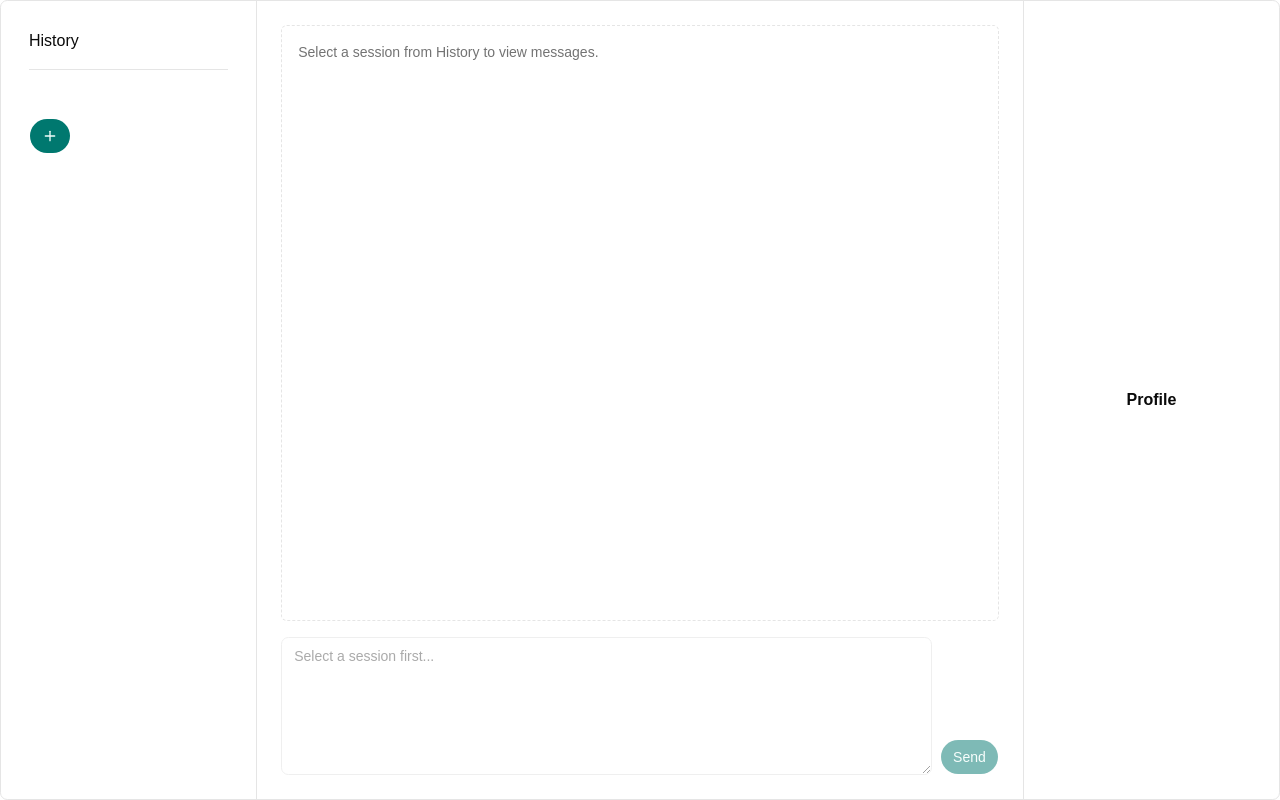
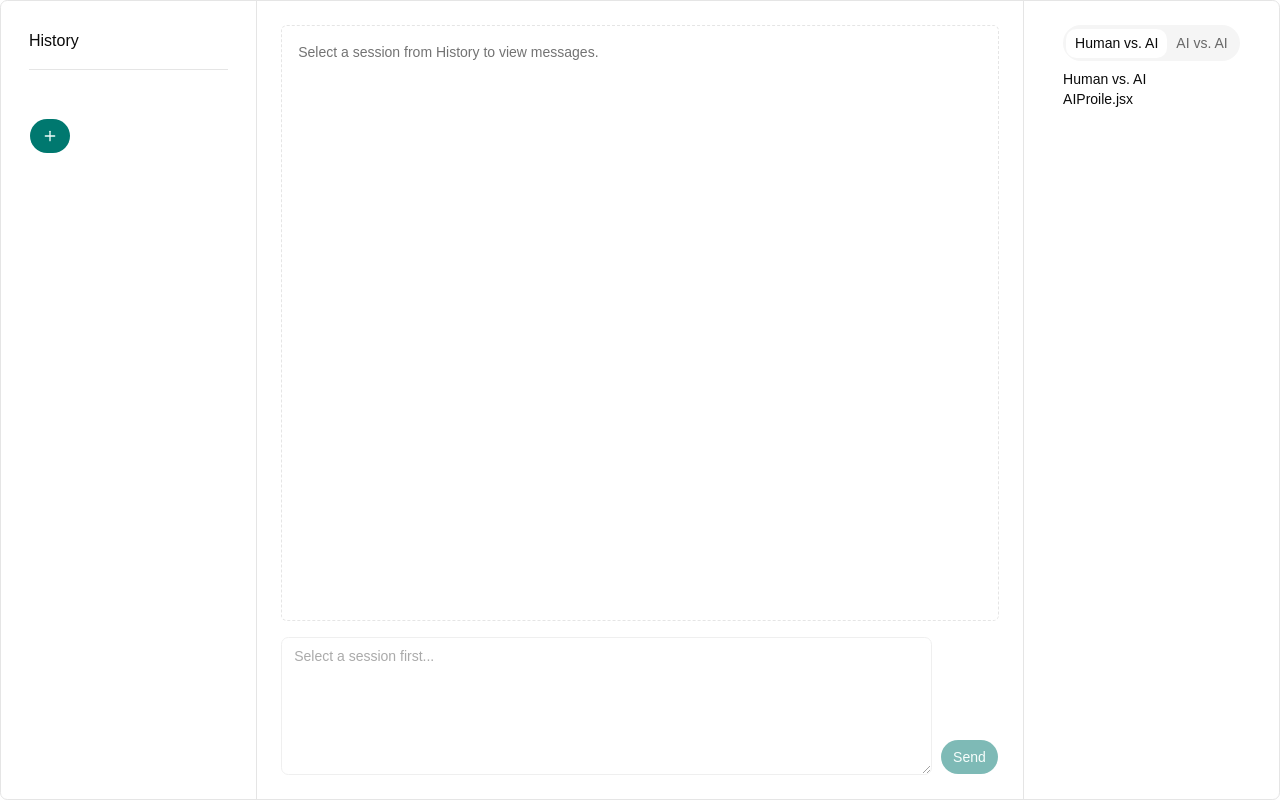
Before and after one commit to csabika98/ConvoVault, a React (Vite) app: page / in a window 1280 px wide. Built offline with nearby package versions, Linux system fonts and the light colour scheme.

Commit message:
basic layout of profile and its child components with context

```diff
--- a/src/App.jsx
+++ b/src/App.jsx
@@ -6,7 +6,7 @@
 import { useState } from "react";
 import History from "./components/History/History";
 import Chatbox from "./components/Chatbox/Chatbox";
-
+import Profile from "@/components/Profile/Profile";
 
 function App() {
   const [selectedSessionId, setSelectedSessionId] = useState("");
@@ -34,8 +34,8 @@
         </ResizablePanel>
         <ResizableHandle />
         <ResizablePanel defaultSize={20}>
-          <div className="flex h-full min-h-0 min-w-0 flex-col items-center justify-center p-6">
-            <span className="font-semibold">Profile</span>
+          <div className="flex h-full min-h-0 min-w-0 flex-col items-center p-6">
+            <Profile />
           </div>
         </ResizablePanel>
       </ResizablePanelGroup>
--- a/src/components/Profile/AIProfile.jsx
+++ b/src/components/Profile/AIProfile.jsx
@@ -0,0 +1,12 @@
+
+function AIProfile() {
+
+  return (
+    <>
+      <h1>Human vs. AI</h1>
+      <h3>AIProile.jsx</h3>
+    </>
+  )
+}
+
+export default AIProfile;
--- a/src/components/Profile/CharacterList.jsx
+++ b/src/components/Profile/CharacterList.jsx
@@ -0,0 +1,12 @@
+
+function CharacterList() {
+
+  return (
+    <>
+      <h1>AI vs. AI</h1>
+      <h3>CharacterList.jsx</h3>
+    </>
+  )
+}
+
+export default CharacterList;
--- a/src/components/Profile/Profile.jsx
+++ b/src/components/Profile/Profile.jsx
@@ -0,0 +1,25 @@
+import { Tabs, TabsList, TabsTrigger, TabsContent } from "@/components/ui/tabs"
+import AIProfile from "@/components/Profile/AIProfile";
+import CharacterList from "@/components/Profile/CharacterList";
+
+function Profile() {
+
+  return (
+    <>
+      <Tabs defaultValue="HUMAN_VS_AI">
+      <TabsList>
+        <TabsTrigger value="HUMAN_VS_AI">Human vs. AI</TabsTrigger>
+        <TabsTrigger value="AI_VS_AI">AI vs. AI</TabsTrigger>
+      </TabsList>
+      <TabsContent value="HUMAN_VS_AI">
+        <AIProfile />
+      </TabsContent>
+      <TabsContent value="AI_VS_AI">
+        <CharacterList />
+      </TabsContent>
+    </Tabs>
+    </>
+  )
+}
+
+export default Profile;
--- /dev/null
+++ b/src/components/ui/tabs.jsx
@@ -0,0 +1,80 @@
+import * as React from "react"
+import { cva } from "class-variance-authority";
+import { Tabs as TabsPrimitive } from "radix-ui"
+
+import { cn } from "@/lib/utils"
+
+function Tabs({
+  className,
+  orientation = "horizontal",
+  ...props
+}) {
+  return (
+    <TabsPrimitive.Root
+      data-slot="tabs"
+      data-orientation={orientation}
+      className={cn("group/tabs flex gap-2 data-horizontal:flex-col", className)}
+      {...props} />
+  );
+}
+
+const tabsListVariants = cva(
+  "group/tabs-list inline-flex w-fit items-center justify-center rounded-4xl p-[3px] text-muted-foreground group-data-horizontal/tabs:h-9 group-data-vertical/tabs:h-fit group-data-vertical/tabs:flex-col group-data-vertical/tabs:rounded-2xl data-[variant=line]:rounded-none",
+  {
+    variants: {
+      variant: {
+        default: "bg-muted",
+        line: "gap-1 bg-transparent",
+      },
+    },
+    defaultVariants: {
+      variant: "default",
+    },
+  }
+)
+
+function TabsList({
+  className,
+  variant = "default",
+  ...props
+}) {
+  return (
+    <TabsPrimitive.List
+      data-slot="tabs-list"
+      data-variant={variant}
+      className={cn(tabsListVariants({ variant }), className)}
+      {...props} />
+  );
+}
+
+function TabsTrigger({
+  className,
+  ...props
+}) {
+  return (
+    <TabsPrimitive.Trigger
+      data-slot="tabs-trigger"
+      className={cn(
+        "relative inline-flex h-[calc(100%-1px)] flex-1 items-center justify-center gap-1.5 rounded-xl border border-transparent px-2 py-1 text-sm font-medium whitespace-nowrap text-foreground/60 transition-all group-data-vertical/tabs:w-full group-data-vertical/tabs:justify-start group-data-vertical/tabs:px-2.5 group-data-vertical/tabs:py-1.5 hover:text-foreground focus-visible:border-ring focus-visible:ring-[3px] focus-visible:ring-ring/50 focus-visible:outline-1 focus-visible:outline-ring disabled:pointer-events-none disabled:opacity-50 has-data-[icon=inline-end]:pr-1.5 has-data-[icon=inline-start]:pl-1.5 dark:text-muted-foreground dark:hover:text-foreground [&_svg]:pointer-events-none [&_svg]:shrink-0 [&_svg:not([class*='size-'])]:size-4",
+        "group-data-[variant=line]/tabs-list:bg-transparent group-data-[variant=line]/tabs-list:data-active:bg-transparent dark:group-data-[variant=line]/tabs-list:data-active:border-transparent dark:group-data-[variant=line]/tabs-list:data-active:bg-transparent",
+        "data-active:bg-background data-active:text-foreground dark:data-active:border-input dark:data-active:bg-input/30 dark:data-active:text-foreground",
+        "after:absolute after:bg-foreground after:opacity-0 after:transition-opacity group-data-horizontal/tabs:after:inset-x-0 group-data-horizontal/tabs:after:bottom-[-5px] group-data-horizontal/tabs:after:h-0.5 group-data-vertical/tabs:after:inset-y-0 group-data-vertical/tabs:after:-right-1 group-data-vertical/tabs:after:w-0.5 group-data-[variant=line]/tabs-list:data-active:after:opacity-100",
+        className
+      )}
+      {...props} />
+  );
+}
+
+function TabsContent({
+  className,
+  ...props
+}) {
+  return (
+    <TabsPrimitive.Content
+      data-slot="tabs-content"
+      className={cn("flex-1 text-sm outline-none", className)}
+      {...props} />
+  );
+}
+
+export { Tabs, TabsList, TabsTrigger, TabsContent, tabsListVariants }
--- /dev/null
+++ b/src/context/ProfileContext.jsx
@@ -0,0 +1,39 @@
+import { createContext, useContext, useState } from "react";
+
+const MODES = {
+  AI_VS_AI: "AI vs. AI",
+  HUMAN_VS_AI: "Human vs. AI",
+};
+
+const ProfileContext = createContext(null);
+
+export function ProfileProvider({ children }) {
+  const [mode, setMode] = useState(MODES.HUMAN_VS_AI);
+
+  const setAiVsAi = () => setMode(MODES.AI_VS_AI);
+  const setHumanVsAi = () => setMode(MODES.HUMAN_VS_AI);
+
+  return (
+    <ProfileContext.Provider
+      value={{
+        mode,
+        isAiVsAi: mode === MODES.AI_VS_AI,
+        isHumanVsAi: mode === MODES.HUMAN_VS_AI,
+        setAiVsAi,
+        setHumanVsAi,
+      }}
+    >
+      {children}
+    </ProfileContext.Provider>
+  );
+}
+
+export function useProfile() {
+  const context = useContext(ProfileContext);
+  if (!context) {
+    throw new Error("useProfile must be used within ProfileProvider");
+  }
+  return context;
+}
+
+export { MODES };
--- a/src/main.jsx
+++ b/src/main.jsx
@@ -3,11 +3,14 @@
 import './index.css'
 import App from './App.jsx'
 import { SessionsProvider } from './context/SessionsContext'
+import { ProfileProvider } from './context/ProfileContext'
 
 createRoot(document.getElementById('root')).render(
   <StrictMode>
-    <SessionsProvider>
-      <App />
-    </SessionsProvider>
+    <ProfileProvider>
+      <SessionsProvider>
+        <App />
+      </SessionsProvider>
+    </ProfileProvider>
   </StrictMode>,
 )
```
